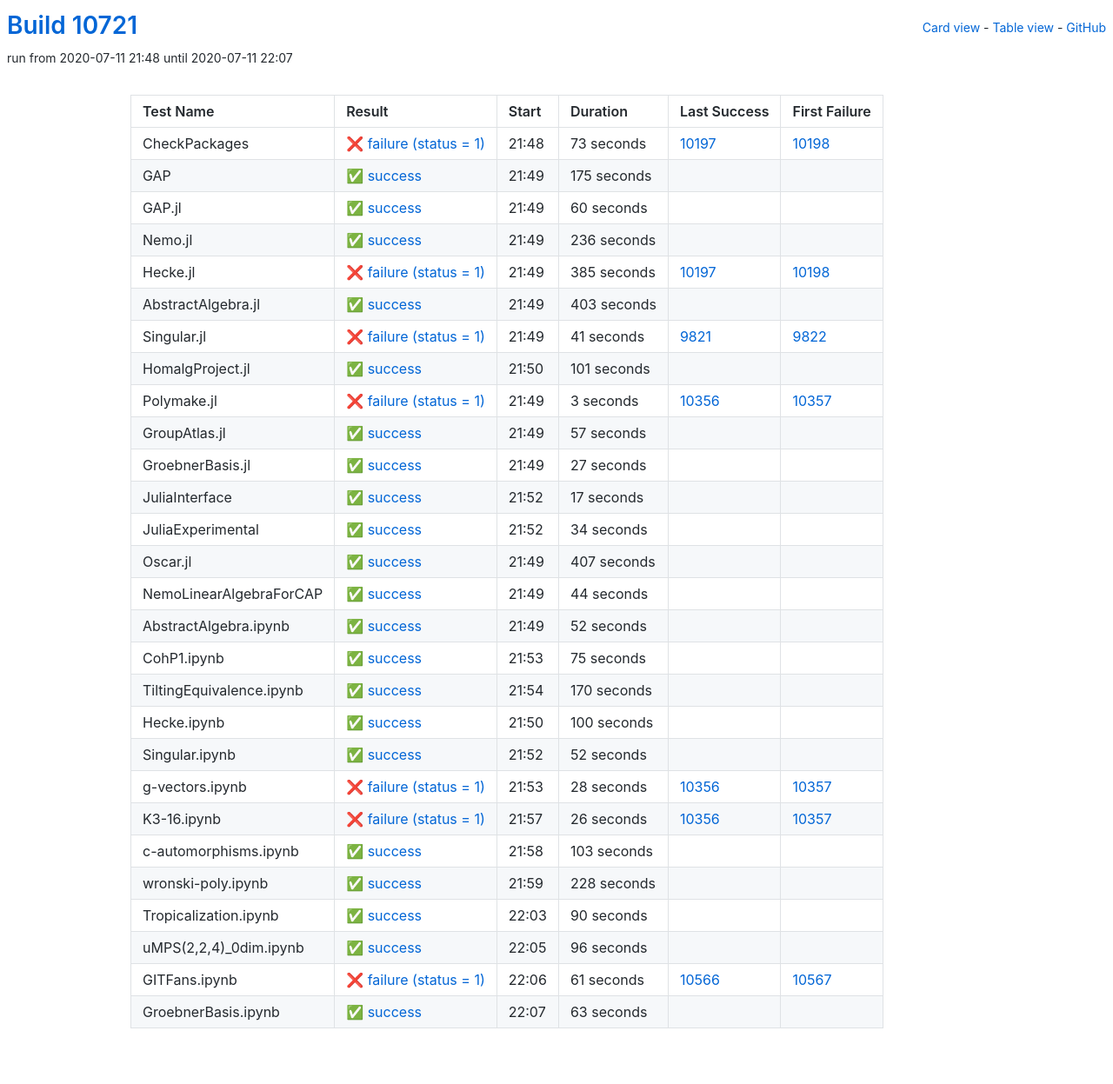
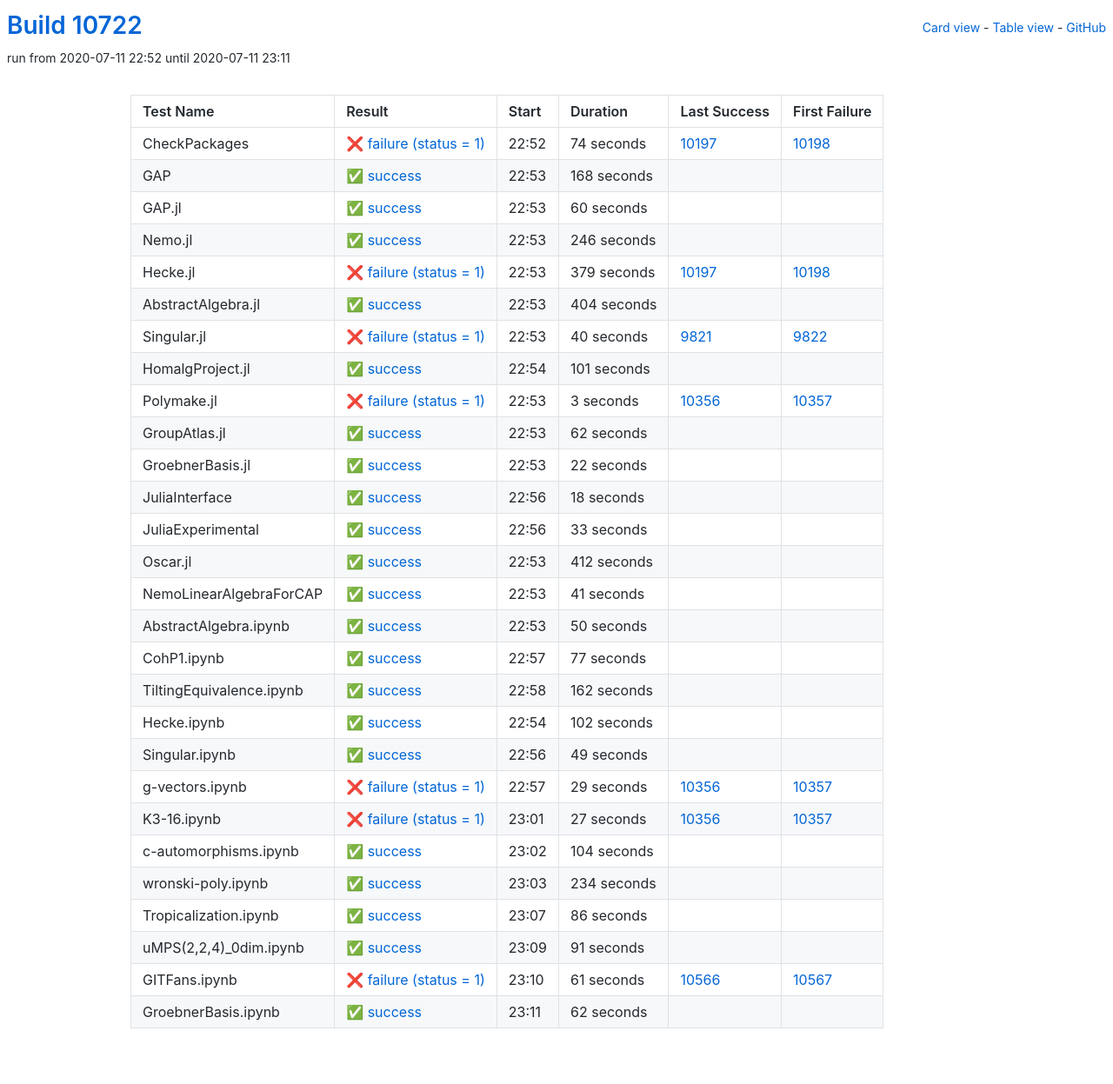
Before and after one commit to oscar-system/oscar-ci-status, a Jekyll site: the page built from table.html, in a window 1280 px wide. Shown: the whole page at 87% size. Built offline with Jekyll 4.4.1, drawn with Linux system fonts in a browser that asks for light colours.

Commit message:
Build #10722

```diff
--- a/_data/ci.yml
+++ b/_data/ci.yml
@@ -1,6 +1,6 @@
 ---
-build: 10721
-build_url: https://oscarci.mathematik.uni-kl.de/job/oscar/10721/
+build: 10722
+build_url: https://oscarci.mathematik.uni-kl.de/job/oscar/10722/
 job: oscar
 organization: oscar-system
 repo: oscar-ci-status
@@ -8,32 +8,32 @@ repourl: https://github.com/oscar-system/oscar-ci-status
 tests:
 - name: CheckPackages
   id: checkpackages
-  log: https://oscarci.mathematik.uni-kl.de/job/oscar/10721/artifact/logs/build-10721/CheckPackages.log
-  start: 2020-07-11 21:48
+  log: https://oscarci.mathematik.uni-kl.de/job/oscar/10722/artifact/logs/build-10722/CheckPackages.log
+  start: 2020-07-11 22:52
   success: false
   exitcode: 1
   status: failure
-  duration: 73
+  duration: 74
   last_success: 10197
   last_success_url: https://oscarci.mathematik.uni-kl.de/job/oscar/10197/
   first_failure: 10198
   first_failure_url: https://oscarci.mathematik.uni-kl.de/job/oscar/10198/
 - name: GAP
   id: gap
-  log: https://oscarci.mathematik.uni-kl.de/job/oscar/10721/artifact/logs/build-10721/GAP.log
-  start: 2020-07-11 21:49
+  log: https://oscarci.mathematik.uni-kl.de/job/oscar/10722/artifact/logs/build-10722/GAP.log
+  start: 2020-07-11 22:53
   success: true
   exitcode: 0
   status: success
-  duration: 175
+  duration: 168
   last_success: false
   last_success_url:
   first_failure: false
   first_failure_url:
 - name: GAP.jl
   id: gap-jl
-  log: https://oscarci.mathematik.uni-kl.de/job/oscar/10721/artifact/logs/build-10721/GAP.jl.log
-  start: 2020-07-11 21:49
+  log: https://oscarci.mathematik.uni-kl.de/job/oscar/10722/artifact/logs/build-10722/GAP.jl.log
+  start: 2020-07-11 22:53
   success: true
   exitcode: 0
   status: success
@@ -44,56 +44,56 @@ tests:
   first_failure_url:
 - name: Nemo.jl
   id: nemo-jl
-  log: https://oscarci.mathematik.uni-kl.de/job/oscar/10721/artifact/logs/build-10721/Nemo.jl.log
-  start: 2020-07-11 21:49
+  log: https://oscarci.mathematik.uni-kl.de/job/oscar/10722/artifact/logs/build-10722/Nemo.jl.log
+  start: 2020-07-11 22:53
   success: true
   exitcode: 0
   status: success
-  duration: 236
+  duration: 246
   last_success: false
   last_success_url:
   first_failure: false
   first_failure_url:
 - name: Hecke.jl
   id: hecke-jl
-  log: https://oscarci.mathematik.uni-kl.de/job/oscar/10721/artifact/logs/build-10721/Hecke.jl.log
-  start: 2020-07-11 21:49
+  log: https://oscarci.mathematik.uni-kl.de/job/oscar/10722/artifact/logs/build-10722/Hecke.jl.log
+  start: 2020-07-11 22:53
   success: false
   exitcode: 1
   status: failure
-  duration: 385
+  duration: 379
   last_success: 10197
   last_success_url: https://oscarci.mathematik.uni-kl.de/job/oscar/10197/
   first_failure: 10198
   first_failure_url: https://oscarci.mathematik.uni-kl.de/job/oscar/10198/
 - name: AbstractAlgebra.jl
   id: abstractalgebra-jl
-  log: https://oscarci.mathematik.uni-kl.de/job/oscar/10721/artifact/logs/build-10721/AbstractAlgebra.jl.log
-  start: 2020-07-11 21:49
+  log: https://oscarci.mathematik.uni-kl.de/job/oscar/10722/artifact/logs/build-10722/AbstractAlgebra.jl.log
+  start: 2020-07-11 22:53
   success: true
   exitcode: 0
   status: success
-  duration: 403
+  duration: 404
   last_success: false
   last_success_url:
   first_failure: false
   first_failure_url:
 - name: Singular.jl
   id: singular-jl
-  log: https://oscarci.mathematik.uni-kl.de/job/oscar/10721/artifact/logs/build-10721/Singular.jl.log
-  start: 2020-07-11 21:49
+  log: https://oscarci.mathematik.uni-kl.de/job/oscar/10722/artifact/logs/build-10722/Singular.jl.log
+  start: 2020-07-11 22:53
   success: false
   exitcode: 1
   status: failure
-  duration: 41
+  duration: 40
   last_success: 9821
   last_success_url: https://oscarci.mathematik.uni-kl.de/job/oscar/9821/
   first_failure: 9822
   first_failure_url: https://oscarci.mathematik.uni-kl.de/job/oscar/9822/
 - name: HomalgProject.jl
   id: homalgproject-jl
-  log: https://oscarci.mathematik.uni-kl.de/job/oscar/10721/artifact/logs/build-10721/HomalgProject.jl.log
-  start: 2020-07-11 21:50
+  log: https://oscarci.mathematik.uni-kl.de/job/oscar/10722/artifact/logs/build-10722/HomalgProject.jl.log
+  start: 2020-07-11 22:54
   success: true
   exitcode: 0
   status: success
@@ -104,8 +104,8 @@ tests:
   first_failure_url:
 - name: Polymake.jl
   id: polymake-jl
-  log: https://oscarci.mathematik.uni-kl.de/job/oscar/10721/artifact/logs/build-10721/Polymake.jl.log
-  start: 2020-07-11 21:49
+  log: https://oscarci.mathematik.uni-kl.de/job/oscar/10722/artifact/logs/build-10722/Polymake.jl.log
+  start: 2020-07-11 22:53
   success: false
   exitcode: 1
   status: failure
@@ -116,212 +116,212 @@ tests:
   first_failure_url: https://oscarci.mathematik.uni-kl.de/job/oscar/10357/
 - name: GroupAtlas.jl
   id: groupatlas-jl
-  log: https://oscarci.mathematik.uni-kl.de/job/oscar/10721/artifact/logs/build-10721/GroupAtlas.jl.log
-  start: 2020-07-11 21:49
+  log: https://oscarci.mathematik.uni-kl.de/job/oscar/10722/artifact/logs/build-10722/GroupAtlas.jl.log
+  start: 2020-07-11 22:53
   success: true
   exitcode: 0
   status: success
-  duration: 57
+  duration: 62
   last_success: false
   last_success_url:
   first_failure: false
   first_failure_url:
 - name: GroebnerBasis.jl
   id: groebnerbasis-jl
-  log: https://oscarci.mathematik.uni-kl.de/job/oscar/10721/artifact/logs/build-10721/GroebnerBasis.jl.log
-  start: 2020-07-11 21:49
+  log: https://oscarci.mathematik.uni-kl.de/job/oscar/10722/artifact/logs/build-10722/GroebnerBasis.jl.log
+  start: 2020-07-11 22:53
   success: true
   exitcode: 0
   status: success
-  duration: 27
+  duration: 22
   last_success: false
   last_success_url:
   first_failure: false
   first_failure_url:
 - name: JuliaInterface
   id: juliainterface
-  log: https://oscarci.mathematik.uni-kl.de/job/oscar/10721/artifact/logs/build-10721/JuliaInterface.log
-  start: 2020-07-11 21:52
+  log: https://oscarci.mathematik.uni-kl.de/job/oscar/10722/artifact/logs/build-10722/JuliaInterface.log
+  start: 2020-07-11 22:56
   success: true
   exitcode: 0
   status: success
-  duration: 17
+  duration: 18
   last_success: false
   last_success_url:
   first_failure: false
   first_failure_url:
 - name: JuliaExperimental
   id: juliaexperimental
-  log: https://oscarci.mathematik.uni-kl.de/job/oscar/10721/artifact/logs/build-10721/JuliaExperimental.log
-  start: 2020-07-11 21:52
+  log: https://oscarci.mathematik.uni-kl.de/job/oscar/10722/artifact/logs/build-10722/JuliaExperimental.log
+  start: 2020-07-11 22:56
   success: true
   exitcode: 0
   status: success
-  duration: 34
+  duration: 33
   last_success: false
   last_success_url:
   first_failure: false
   first_failure_url:
 - name: Oscar.jl
   id: oscar-jl
-  log: https://oscarci.mathematik.uni-kl.de/job/oscar/10721/artifact/logs/build-10721/Oscar.jl.log
-  start: 2020-07-11 21:49
+  log: https://oscarci.mathematik.uni-kl.de/job/oscar/10722/artifact/logs/build-10722/Oscar.jl.log
+  start: 2020-07-11 22:53
   success: true
   exitcode: 0
   status: success
-  duration: 407
+  duration: 412
   last_success: false
   last_success_url:
   first_failure: false
   first_failure_url:
 - name: NemoLinearAlgebraForCAP
   id: nemolinearalgebraforcap
-  log: https://oscarci.mathematik.uni-kl.de/job/oscar/10721/artifact/logs/build-10721/NemoLinearAlgebraForCAP.log
-  start: 2020-07-11 21:49
+  log: https://oscarci.mathematik.uni-kl.de/job/oscar/10722/artifact/logs/build-10722/NemoLinearAlgebraForCAP.log
+  start: 2020-07-11 22:53
   success: true
   exitcode: 0
   status: success
-  duration: 44
+  duration: 41
   last_success: false
   last_success_url:
   first_failure: false
   first_failure_url:
 - name: AbstractAlgebra.ipynb
   id: abstractalgebra-ipynb
-  log: https://oscarci.mathematik.uni-kl.de/job/oscar/10721/artifact/logs/build-10721/AbstractAlgebra.ipynb.log
-  start: 2020-07-11 21:49
+  log: https://oscarci.mathematik.uni-kl.de/job/oscar/10722/artifact/logs/build-10722/AbstractAlgebra.ipynb.log
+  start: 2020-07-11 22:53
   success: true
   exitcode: 0
   status: success
-  duration: 52
+  duration: 50
   last_success: false
   last_success_url:
   first_failure: false
   first_failure_url:
 - name: CohP1.ipynb
   id: cohp1-ipynb
-  log: https://oscarci.mathematik.uni-kl.de/job/oscar/10721/artifact/logs/build-10721/CohP1.ipynb.log
-  start: 2020-07-11 21:53
+  log: https://oscarci.mathematik.uni-kl.de/job/oscar/10722/artifact/logs/build-10722/CohP1.ipynb.log
+  start: 2020-07-11 22:57
   success: true
   exitcode: 0
   status: success
-  duration: 75
+  duration: 77
   last_success: false
   last_success_url:
   first_failure: false
   first_failure_url:
 - name: TiltingEquivalence.ipynb
   id: tiltingequivalence-ipynb
-  log: https://oscarci.mathematik.uni-kl.de/job/oscar/10721/artifact/logs/build-10721/TiltingEquivalence.ipynb.log
-  start: 2020-07-11 21:54
+  log: https://oscarci.mathematik.uni-kl.de/job/oscar/10722/artifact/logs/build-10722/TiltingEquivalence.ipynb.log
+  start: 2020-07-11 22:58
   success: true
   exitcode: 0
   status: success
-  duration: 170
+  duration: 162
   last_success: false
   last_success_url:
   first_failure: false
   first_failure_url:
 - name: Hecke.ipynb
   id: hecke-ipynb
-  log: https://oscarci.mathematik.uni-kl.de/job/oscar/10721/artifact/logs/build-10721/Hecke.ipynb.log
-  start: 2020-07-11 21:50
+  log: https://oscarci.mathematik.uni-kl.de/job/oscar/10722/artifact/logs/build-10722/Hecke.ipynb.log
+  start: 2020-07-11 22:54
   success: true
   exitcode: 0
   status: success
-  duration: 100
+  duration: 102
   last_success: false
   last_success_url:
   first_failure: false
   first_failure_url:
 - name: Singular.ipynb
   id: singular-ipynb
-  log: https://oscarci.mathematik.uni-kl.de/job/oscar/10721/artifact/logs/build-10721/Singular.ipynb.log
-  start: 2020-07-11 21:52
+  log: https://oscarci.mathematik.uni-kl.de/job/oscar/10722/artifact/logs/build-10722/Singular.ipynb.log
+  start: 2020-07-11 22:56
   success: true
   exitcode: 0
   status: success
-  duration: 52
+  duration: 49
   last_success: false
   last_success_url:
   first_failure: false
   first_failure_url:
 - name: g-vectors.ipynb
   id: g-vectors-ipynb
-  log: https://oscarci.mathematik.uni-kl.de/job/oscar/10721/artifact/logs/build-10721/g-vectors.ipynb.log
-  start: 2020-07-11 21:53
+  log: https://oscarci.mathematik.uni-kl.de/job/oscar/10722/artifact/logs/build-10722/g-vectors.ipynb.log
+  start: 2020-07-11 22:57
   success: false
   exitcode: 1
   status: failure
-  duration: 28
+  duration: 29
   last_success: 10356
   last_success_url: https://oscarci.mathematik.uni-kl.de/job/oscar/10356/
   first_failure: 10357
   first_failure_url: https://oscarci.mathematik.uni-kl.de/job/oscar/10357/
 - name: K3-16.ipynb
   id: k3-16-ipynb
-  log: https://oscarci.mathematik.uni-kl.de/job/oscar/10721/artifact/logs/build-10721/K3-16.ipynb.log
-  start: 2020-07-11 21:57
+  log: https://oscarci.mathematik.uni-kl.de/job/oscar/10722/artifact/logs/build-10722/K3-16.ipynb.log
+  start: 2020-07-11 23:01
   success: false
   exitcode: 1
   status: failure
-  duration: 26
+  duration: 27
   last_success: 10356
   last_success_url: https://oscarci.mathematik.uni-kl.de/job/oscar/10356/
   first_failure: 10357
   first_failure_url: https://oscarci.mathematik.uni-kl.de/job/oscar/10357/
 - name: c-automorphisms.ipynb
   id: c-automorphisms-ipynb
-  log: https://oscarci.mathematik.uni-kl.de/job/oscar/10721/artifact/logs/build-10721/c-automorphisms.ipynb.log
-  start: 2020-07-11 21:58
+  log: https://oscarci.mathematik.uni-kl.de/job/oscar/10722/artifact/logs/build-10722/c-automorphisms.ipynb.log
+  start: 2020-07-11 23:02
   success: true
   exitcode: 0
   status: success
-  duration: 103
+  duration: 104
   last_success: false
   last_success_url:
   first_failure: false
   first_failure_url:
 - name: wronski-poly.ipynb
   id: wronski-poly-ipynb
-  log: https://oscarci.mathematik.uni-kl.de/job/oscar/10721/artifact/logs/build-10721/wronski-poly.ipynb.log
-  start: 2020-07-11 21:59
+  log: https://oscarci.mathematik.uni-kl.de/job/oscar/10722/artifact/logs/build-10722/wronski-poly.ipynb.log
+  start: 2020-07-11 23:03
   success: true
   exitcode: 0
   status: success
-  duration: 228
+  duration: 234
   last_success: false
   last_success_url:
   first_failure: false
   first_failure_url:
 - name: Tropicalization.ipynb
   id: tropicalization-ipynb
-  log: https://oscarci.mathematik.uni-kl.de/job/oscar/10721/artifact/logs/build-10721/Tropicalization.ipynb.log
-  start: 2020-07-11 22:03
+  log: https://oscarci.mathematik.uni-kl.de/job/oscar/10722/artifact/logs/build-10722/Tropicalization.ipynb.log
+  start: 2020-07-11 23:07
   success: true
   exitcode: 0
   status: success
-  duration: 90
+  duration: 86
   last_success: false
   last_success_url:
   first_failure: false
   first_failure_url:
 - name: uMPS(2,2,4)_0dim.ipynb
   id: umps-2-2-4-0dim-ipynb
-  log: https://oscarci.mathematik.uni-kl.de/job/oscar/10721/artifact/logs/build-10721/uMPS-2-2-4-_0dim.ipynb.log
-  start: 2020-07-11 22:05
+  log: https://oscarci.mathematik.uni-kl.de/job/oscar/10722/artifact/logs/build-10722/uMPS-2-2-4-_0dim.ipynb.log
+  start: 2020-07-11 23:09
   success: true
   exitcode: 0
   status: success
-  duration: 96
+  duration: 91
   last_success: false
   last_success_url:
   first_failure: false
   first_failure_url:
 - name: GITFans.ipynb
   id: gitfans-ipynb
-  log: https://oscarci.mathematik.uni-kl.de/job/oscar/10721/artifact/logs/build-10721/GITFans.ipynb.log
-  start: 2020-07-11 22:06
+  log: https://oscarci.mathematik.uni-kl.de/job/oscar/10722/artifact/logs/build-10722/GITFans.ipynb.log
+  start: 2020-07-11 23:10
   success: false
   exitcode: 1
   status: failure
@@ -332,12 +332,12 @@ tests:
   first_failure_url: https://oscarci.mathematik.uni-kl.de/job/oscar/10567/
 - name: GroebnerBasis.ipynb
   id: groebnerbasis-ipynb
-  log: https://oscarci.mathematik.uni-kl.de/job/oscar/10721/artifact/logs/build-10721/GroebnerBasis.ipynb.log
-  start: 2020-07-11 22:07
+  log: https://oscarci.mathematik.uni-kl.de/job/oscar/10722/artifact/logs/build-10722/GroebnerBasis.ipynb.log
+  start: 2020-07-11 23:11
   success: true
   exitcode: 0
   status: success
-  duration: 63
+  duration: 62
   last_success: false
   last_success_url:
   first_failure: false
```
Also changed, not shown: README.md.
